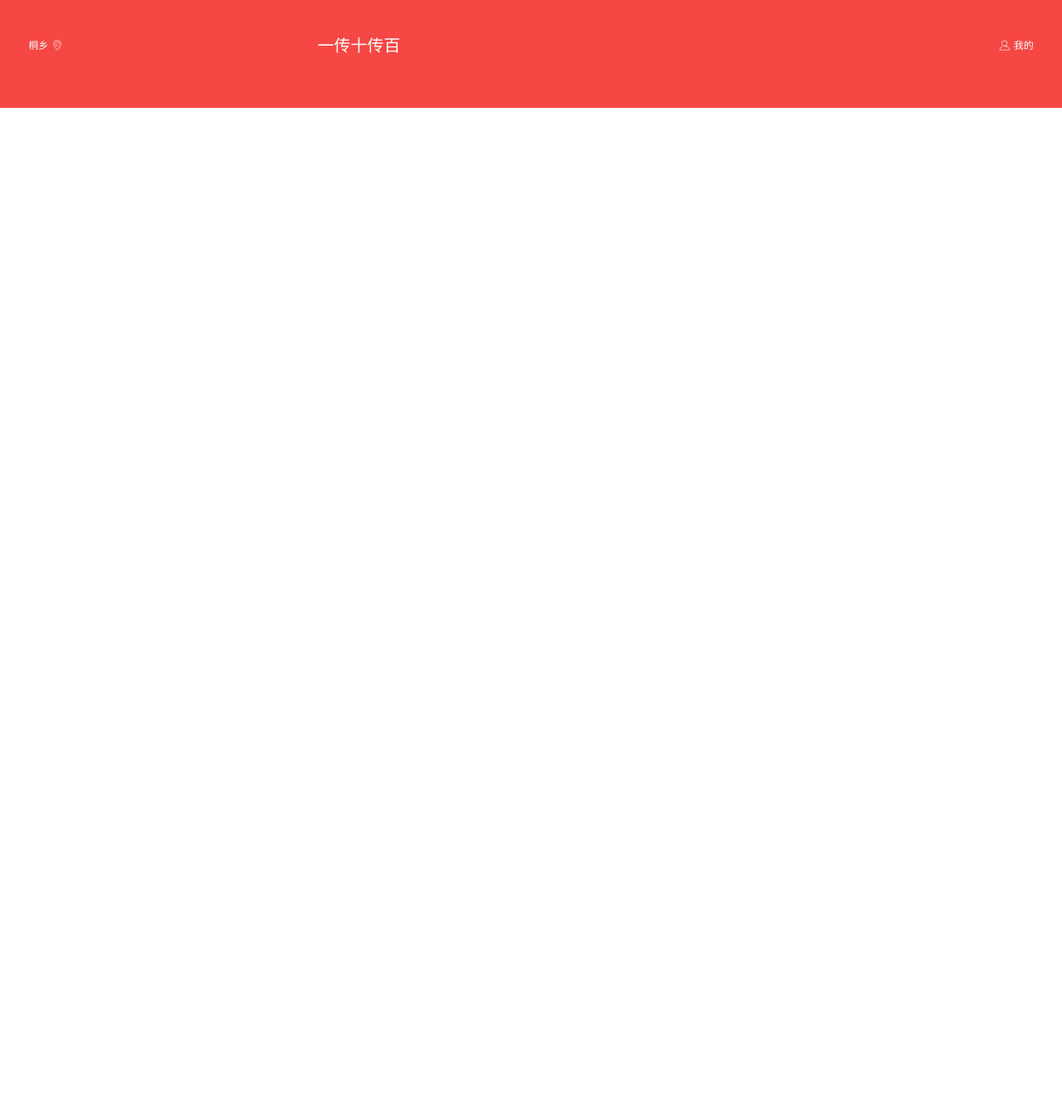
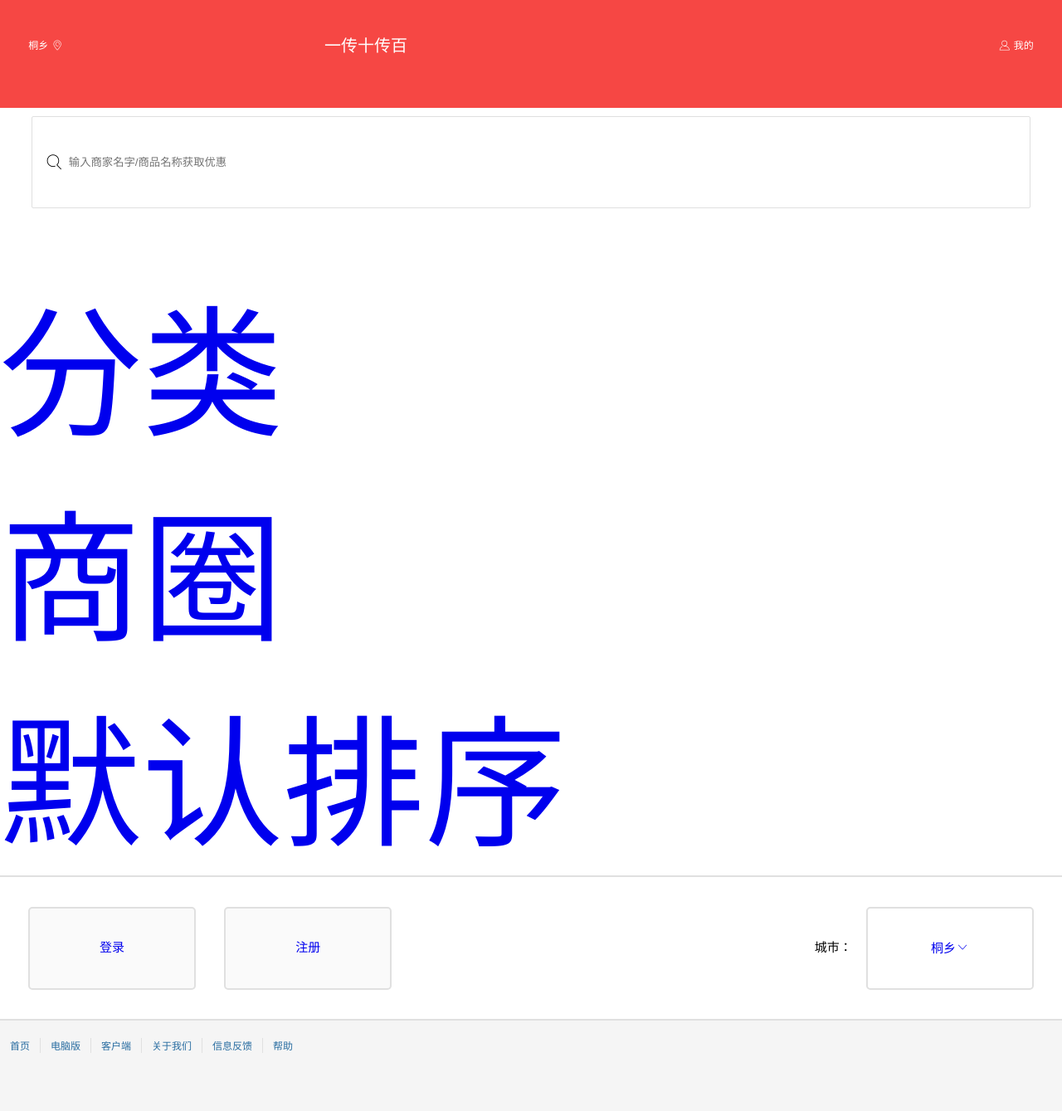
Before and after one commit to simonSha/ycscb, a React app: page /#/food in a window 1280 px wide. Shown: the part 20-1359 px from the top of the page at 83% size. Before the commit the page ends 800 px from the top, so only its background shows below. Built offline with nearby package versions, Linux system fonts and the light colour scheme.

Commit message:
"7.1601"

```diff
--- a/src/Components/App/index.js
+++ b/src/Components/App/index.js
@@ -27,10 +27,47 @@ class App extends Component{
 						<span><NavLink to="/user" >我的</NavLink></span>
 					</div>
 				</header>
-
+				<div className="xun">
+					<div>
+						<i className="iconfont icon-search"></i>
+						<input type="text" placeholder="输入商家名字/商品名称获取优惠"/>
+					</div>
+				</div>
 				<section>
 					{this.props.children}
 				</section>
+				<footer>
+					<div className="up">
+						<ul>
+							<li><NavLink to="/denglu" >登录</NavLink></li>
+							<li><NavLink to="/zhuce" >注册</NavLink></li>
+						</ul>
+						<span><NavLink to="/map" >桐乡<i className="iconfont icon-moreunfold"></i></NavLink></span>
+						<p>城市：</p>
+					</div>
+					<div className="down">
+						<ul>
+							<li>
+								首页
+							</li>
+							<li>
+								电脑版
+							</li>
+							<li>
+								客户端
+							</li>
+							<li>
+								关于我们
+							</li>
+							<li>
+								信息反馈
+							</li>
+							<li className="lastli">
+								帮助
+							</li>
+						</ul>
+					</div>
+				</footer>
 			</div>
 		)
 	}
--- a/src/Components/App/index.scss
+++ b/src/Components/App/index.scss
@@ -24,6 +24,10 @@ ul,ol,dl,li,dd,dt{
 a{
 	text-decoration: none;
 }
+input{
+	outline:none;
+}
+
 #app{
 
 	header{
@@ -54,7 +58,7 @@ a{
 			float: left;
 			margin-left: R(180px);
 			font-size:20px;
-
+			padding-left:R(5px);
 		}
 
 		.right{
@@ -69,8 +73,106 @@ a{
 
 	}
 
-	section{
+	.xun{
+		width: 100%;
+		height: R(108px);
 		padding-top:R(88px);
+
+		div{
+			width: R(704px);
+			height: R(64px);
+			border:1px solid #e0e0e0;
+			border-radius:2px;
+			margin:10px auto 0;
+			line-height: R(64px);
+
+			i{
+				float:left;
+				font-size: 18px;
+				padding-left:R(10px);
+			}
+			input{
+				width: R(650px);
+				height: R(40px);
+				float:left;
+				border:none;
+				line-height: R(64px);
+				margin-top: R(12px);
+				margin-left: R(5px);
+			}
+		}
+
+
+	}
+
+
+
+	footer{
+
+		.up{
+			width: 100%;
+			height: R(100px);
+			border-top:2px solid #e0e0e0;
+			border-bottom:2px solid #e0e0e0;
+			font-size: 15px;
+			ul{
+				float:left;
+				height: 100%;
+
+				li{
+					width:R(116px);
+					height:R(56px);
+					border:2px solid #e0e0e0;
+					border-radius: 5px;
+					float:left;
+					background:#fafafa;
+					color:#296da1;
+					margin-left: R(20px);
+					margin-top: R(21px);
+					line-height: R(56px);
+					text-align: center;
+				}
+			}
+
+			p{
+				float:right;
+				line-height: R(100px);
+				margin-right: R(10px);
+			}
+			span{
+				float:right;
+				width:R(116px);
+				height:R(56px);
+				border:2px solid #e0e0e0;
+				border-radius: 5px;
+				text-align: center;
+				margin-top: R(21px);
+				line-height: R(56px);
+				margin-right: R(20px);
+			}
+		}
+
+		.down{
+			width: 100%;
+			height: R(64px);
+			background:#f5f5f5;
+			font-size: 12px;
+
+			ul{
+				float:left;
+
+				li{
+					float:left;
+					color:#296da1;
+					padding:0 12px;
+					border-right:1px solid #e0e0e0;
+					margin-top: R(12px);
+				}
+				.lastli{
+					border:none;
+				}
+			}
+		}
 	}
 
 }
--- a/src/Components/Food/index.js
+++ b/src/Components/Food/index.js
@@ -1,5 +1,8 @@
 import React,{Component} from "react";
 import "./index.scss";
+import {
+	NavLink
+} from "react-router-dom";
 
 class Food extends Component{
 	constructor(props) {
@@ -11,14 +14,25 @@ class Food extends Component{
 	render() {
 		return (
 
-			<div id="food">
-				<div>
+			<div>
+				<div className="header">
 					<ul>
 						<li>
+							<NavLink to="/food/erone" >分类</NavLink>
+						</li>
+						<li>
+							<NavLink to="/food/ertwo" >商圈</NavLink>
+						</li>
+						<li>
+							<NavLink to="/food/erthree" >默认排序</NavLink>
 						</li>
 					</ul>
 
 				</div>
+
+				<section>
+					{this.props.children}
+				</section>
 			</div>
 		)
 	}
--- a/src/router.js
+++ b/src/router.js
@@ -14,6 +14,12 @@ import Header from "./Components/Header/index";
 import Footer from "./Components/Footer/index";
 import User from "./Components/User/index";
 import Map from "./Components/Map/index";
+import Erone from "./Components/Erone/index";
+import Ertwo from "./Components/Ertwo/index";
+import Erthree from "./Components/Erthree/index";
+import New from "./Components/New/index";
+import Denglu from "./Components/Denglu/index";
+import Zhuce from "./Components/Zhuce/index";
 import {
 	HashRouter as Router,
 	Route,
@@ -24,11 +30,17 @@ import {
 const router = (
 	<Router>
 		<App>
-			<Switch>{/*只匹配第一个符合条件的孩子组件*/}
+			<Switch>
 				<Route path="/home" component={Home}/>
+				<Route path="/food" render={()=>
+					<Food>
+						<Route path="/food/erone" component={Erone}/>
+						<Route path="/food/ertwo" component={Ertwo}/>
+						<Route path="/food/erthree" component={Erthree}/>
+					</Food>
+				}/>
 				<Route path="/all" component={All}/>
 				<Route path="/film" component={Film}/>
-				<Route path="/food" component={Food}/>
 				<Route path="/hotel" component={Hotel}/>
 				<Route path="/ktv" component={KTV}/>
 				<Route path="/life" component={Life}/>
@@ -36,6 +48,9 @@ const router = (
 				<Route path="/travel" component={Travel}/>
 				<Route path="/user" component={User}/>
 				<Route path="/map" component={Map}/>
+				<Route path="/new" component={New}/>
+				<Route path="/denglu" component={Denglu}/>
+				<Route path="/zhuce" component={Zhuce}/>
 				<Route path="/header" component={Header}/>
 				<Route path="/footer" component={Footer}/>
 				<Redirect from="/" to='home'/>
```
